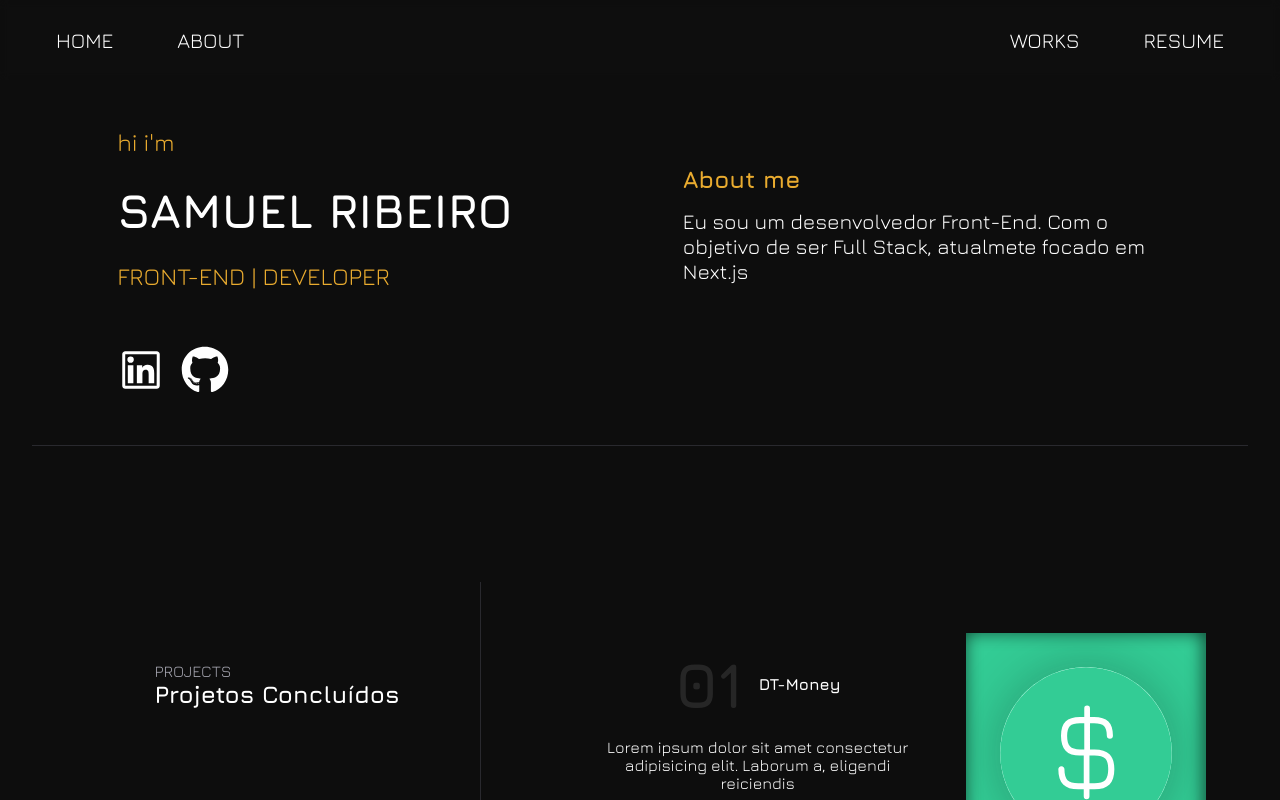
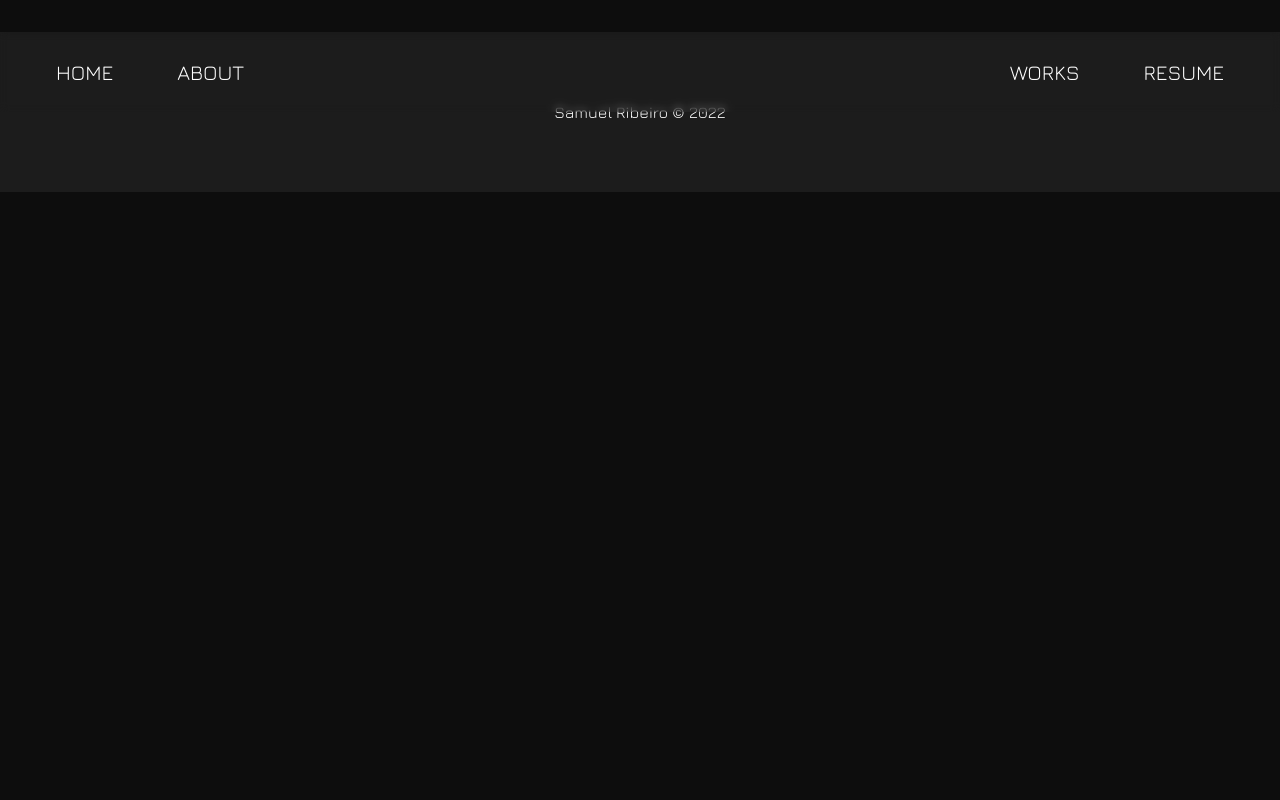
Before and after one commit to Samuelwps/Portifolio1.1, a React (Create React App) app: page /WatchMe in a window 1280 px wide. Shown: the top 800 px of the page. Built offline with nearby package versions, Linux system fonts and the light colour scheme.

Commit message:
Adding routes and creating footer

```diff
--- a/package.json
+++ b/package.json
@@ -11,6 +11,7 @@
     "react": "^18.2.0",
     "react-dom": "^18.2.0",
     "react-icons": "^4.4.0",
+    "react-router-dom": "^6.3.0",
     "react-scripts": "5.0.1",
     "sass": "^1.53.0",
     "web-vitals": "^2.1.4"
--- a/src/App.tsx
+++ b/src/App.tsx
@@ -1,16 +1,16 @@
 import React from 'react';
 
 import { Header } from './components/Header';
-import { Home } from "./components/Home"
-import { Projects } from "./components/Projects"
 import { GlobalStyle } from "./styles/global";
+import Rout from './routes';
+import { Footer } from './components/Footer';
 
 function App() {
   return (
     <>
     <Header/>
-    <Home/>
-    <Projects/>
+    <Rout/>
+    <Footer/>
     <GlobalStyle/>
     </>
   );
--- /dev/null
+++ b/src/components/Footer/index.tsx
@@ -0,0 +1,13 @@
+import {Container, ContentFooter} from "./styled"
+
+export function Footer(){
+    return(
+        <Container>
+            <ContentFooter>
+
+                <p>Samuel Ribeiro © 2022</p>
+            </ContentFooter>
+        </Container>
+
+    )
+}
--- /dev/null
+++ b/src/components/Footer/styled.ts
@@ -0,0 +1,17 @@
+import styled from "styled-components"
+
+export const Container = styled.div`
+    background: var(--white-100);
+    display:flex;
+    justify-content:center;
+    align-items:center;
+    width:100%;
+    height:10rem;
+    margin-top:2rem;
+`;
+
+export const ContentFooter = styled.div`
+    display:flex;
+    align-items:center;
+    justify-content:center;
+`;
--- a/src/components/Home/index.tsx
+++ b/src/components/Me/index.tsx
@@ -3,7 +3,7 @@ import { Container, Me, Links, About } from "./styled"
 import {AiOutlineLinkedin} from 'react-icons/ai'
 import { FaGithub } from 'react-icons/fa'
 
-export function Home() {
+export function AboutMe() {
   return (
     <Container>
       <Me>
--- /dev/null
+++ b/src/pages/About/index.tsx
@@ -0,0 +1,5 @@
+export function About() {
+    return(
+        <h1>certo</h1>
+    )
+}
--- /dev/null
+++ b/src/pages/Home/index.tsx
@@ -0,0 +1,12 @@
+
+import { AboutMe } from "../../components/Me"
+import { Projects } from "../../components/Projects"
+
+export function Home() {
+  return (
+    <>
+    <AboutMe/>
+    <Projects/>
+    </>
+  )
+}
--- /dev/null
+++ b/src/pages/Home/styled.ts
@@ -0,0 +1,81 @@
+import styled from "styled-components"
+
+export const Container = styled.div`
+    margin: 0 auto;
+
+    display:flex;
+    flex-direction:row;
+    justify-content:space-around;
+
+    padding: 6.5rem 0rem 3rem 0rem;
+
+    margin-left:2rem;
+    margin-right:2rem;
+
+    border-bottom: 1px solid var(--gray-800);
+
+    @media screen and (max-width:940px){
+        flex-direction:column;
+        align-items:center;
+    }
+
+`;
+
+export const Me = styled.div`
+    display:flex;
+    flex-direction:column;
+
+    @media screen and (max-width:940px){
+        align-items:center;
+    }
+
+    h1{
+        padding-top: 0.1rem;
+        font-size:3rem;
+    }
+
+    p{
+        padding:1.5rem 0rem 1.5rem 0rem;
+        color:var(--yellow-500);
+        font-size:1.5rem;
+    }
+`;
+export const Links = styled.div`
+    padding-top:2rem;
+    .icons{
+        width:3rem;
+        height:3rem;
+        margin-right:1rem;
+    }
+`;
+
+export const About = styled.div`
+    width:30rem;
+    padding-top:3.8rem;
+
+    @media screen and (max-width:940px){
+        display: flex;
+        flex-direction:column;
+        justify-content:center;
+        align-items:center;
+
+        p{
+            margin:2rem;
+            display:flex;
+            align-items:center;
+            text-align:center;
+        }
+    }
+
+    p{
+        padding-top:1rem;
+        display:flex;
+        flex-wrap: wrap;
+        font-size: 1.3rem;
+    }
+
+    h1{
+        font-size:1.5rem;
+        color:var(--yellow-500);
+    }
+`;
--- /dev/null
+++ b/src/routes.js
@@ -0,0 +1,25 @@
+import {
+  BrowserRouter,
+  Routes,
+  Route,
+} from "react-router-dom";
+
+
+import { Home } from  "./pages/Home"
+import { About } from  "./pages/About"
+
+
+const Rout = () => {
+    return(
+    <BrowserRouter>
+      <Routes>
+        <Route path="/" element={<Home />} />
+        <Route path="/home" element={<Home />} />
+
+        <Route path="/About" element={<About />} />
+      </Routes>
+    </BrowserRouter>
+    )
+}
+
+export default Rout;
```
Also changed, not shown: src/components/Me/styled.ts (renamed from src/components/Home/styled.ts), 1 other file (tests, documents, lock files or other folders).
